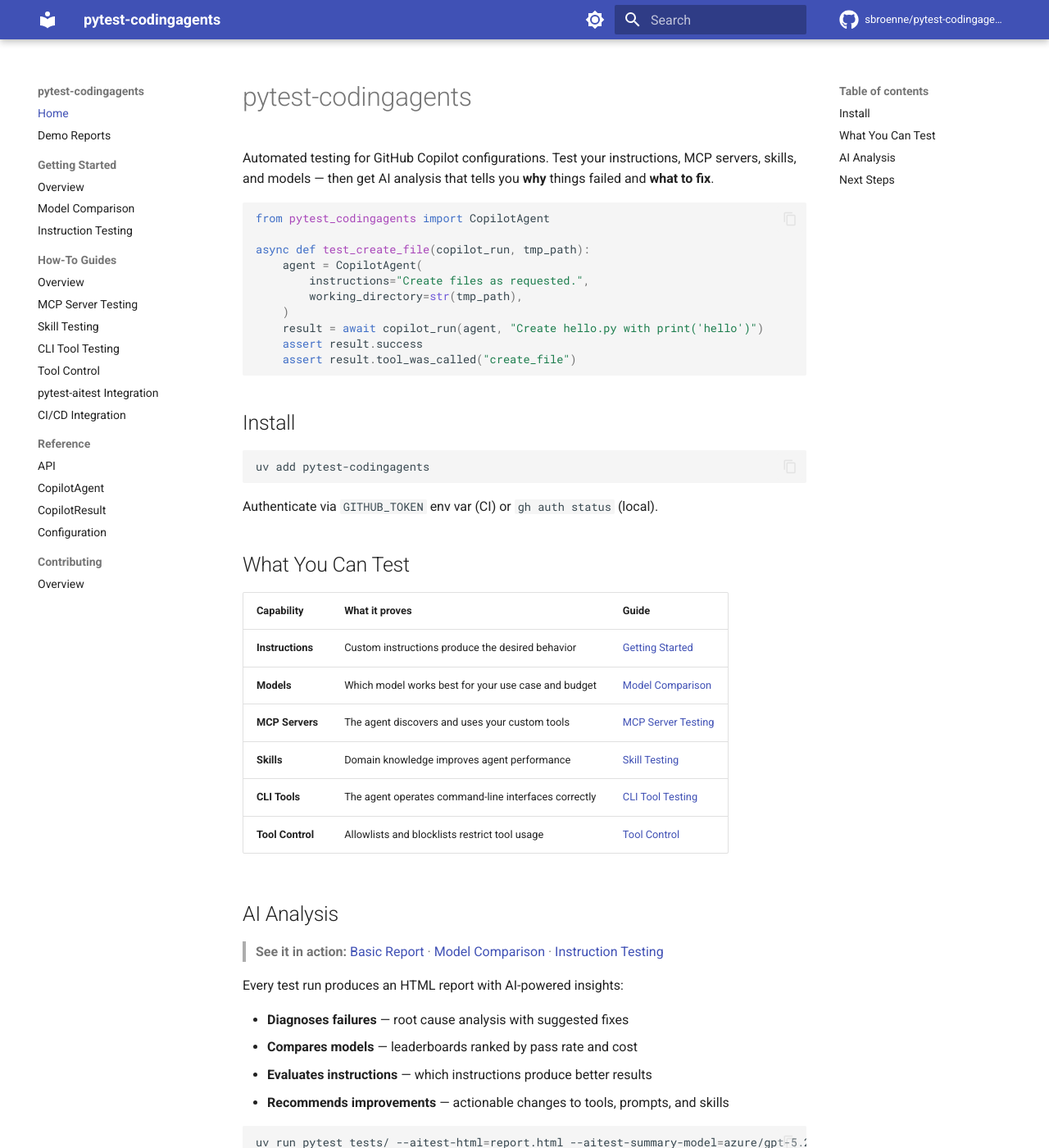
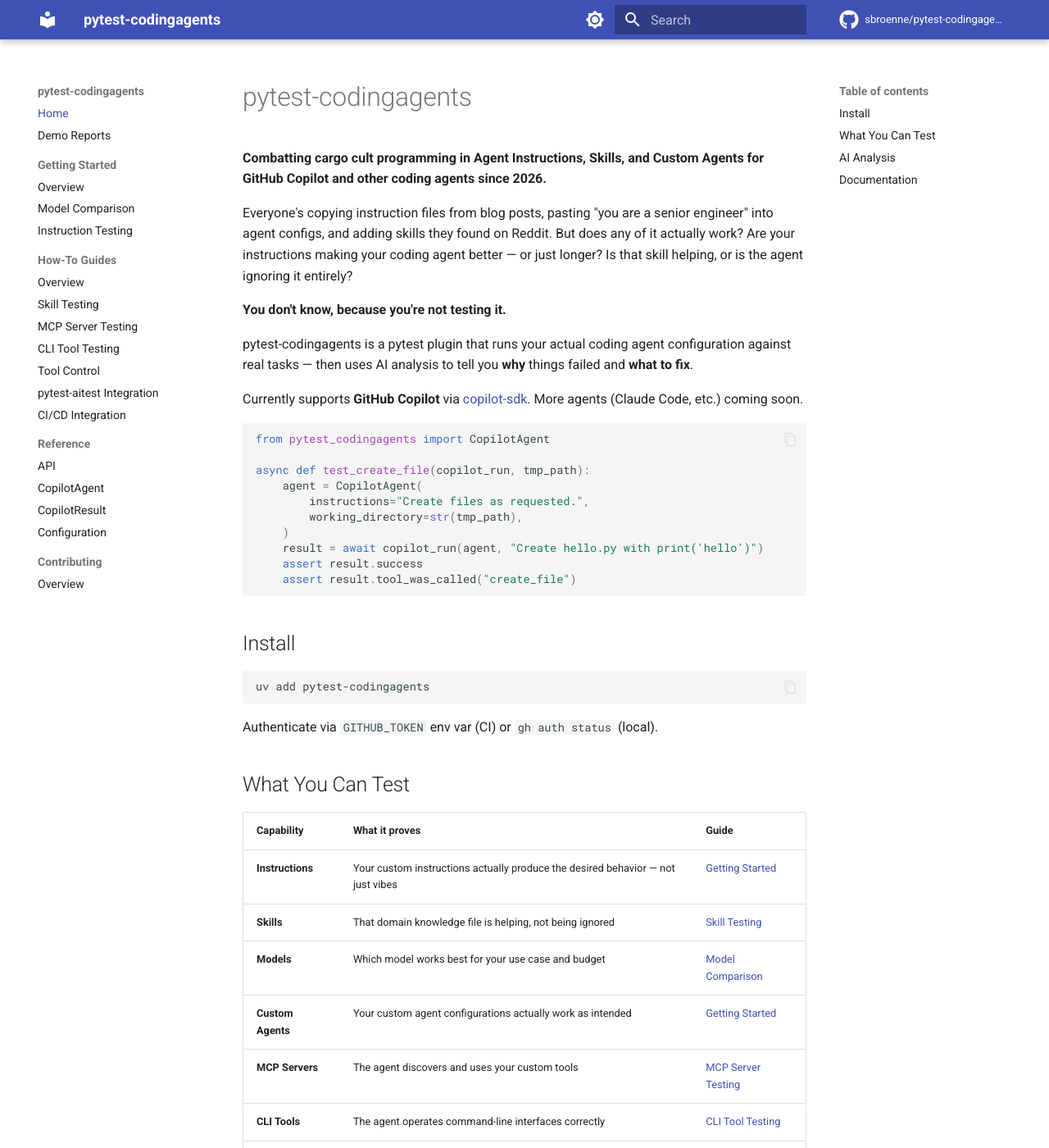
Before and after one commit to sbroenne/pytest-codingagents, an MkDocs documentation site: the page built from docs/index.md, in a window 1280 px wide and 1400 px high. Shown: the whole window at 82% size. Built offline with MkDocs 1.6.1 and Material for MkDocs 9.7.7, drawn with Linux system fonts in a browser that asks for light colours; comment, search, counter and statistics services are not loaded; some of the changed text lies outside the part shown.

Commit message:
docs: align index.md with README, fix terminology and nav order (#3)
- Align docs/index.md with README cargo cult framing and intro
- Add Custom Agents row to capability table
- Reorder table: Instructions/Skills/Models/Custom Agents/MCP/CLI/Tool Control
- Fix 'prompts' -> 'instructions' in AI Analysis bullet (README + docs)
- Update mkdocs.yml site_description
- Reorder How-To nav: Skills before MCP (mkdocs.yml + index)

Co-authored-by: Stefan Broenner <stefan.broenner@microsoft.comm>

````diff
--- a/docs/index.md
+++ b/docs/index.md
@@ -1,6 +1,14 @@
 # pytest-codingagents
 
-Automated testing for GitHub Copilot configurations. Test your instructions, MCP servers, skills, and models — then get AI analysis that tells you **why** things failed and **what to fix**.
+**Combatting cargo cult programming in Agent Instructions, Skills, and Custom Agents for GitHub Copilot and other coding agents since 2026.**
+
+Everyone's copying instruction files from blog posts, pasting "you are a senior engineer" into agent configs, and adding skills they found on Reddit. But does any of it actually work? Are your instructions making your coding agent better — or just longer? Is that skill helping, or is the agent ignoring it entirely?
+
+**You don't know, because you're not testing it.**
+
+pytest-codingagents is a pytest plugin that runs your actual coding agent configuration against real tasks — then uses AI analysis to tell you **why** things failed and **what to fix**.
+
+Currently supports **GitHub Copilot** via [copilot-sdk](https://www.npmjs.com/package/github-copilot-sdk). More agents (Claude Code, etc.) coming soon.
 
 ```python
 from pytest_codingagents import CopilotAgent
@@ -27,10 +35,11 @@
 
 | Capability | What it proves | Guide |
 |---|---|---|
-| **Instructions** | Custom instructions produce the desired behavior | [Getting Started](getting-started/index.md) |
+| **Instructions** | Your custom instructions actually produce the desired behavior — not just vibes | [Getting Started](getting-started/index.md) |
+| **Skills** | That domain knowledge file is helping, not being ignored | [Skill Testing](how-to/skills.md) |
 | **Models** | Which model works best for your use case and budget | [Model Comparison](getting-started/model-comparison.md) |
+| **Custom Agents** | Your custom agent configurations actually work as intended | [Getting Started](getting-started/index.md) |
 | **MCP Servers** | The agent discovers and uses your custom tools | [MCP Server Testing](how-to/mcp-servers.md) |
-| **Skills** | Domain knowledge improves agent performance | [Skill Testing](how-to/skills.md) |
 | **CLI Tools** | The agent operates command-line interfaces correctly | [CLI Tool Testing](how-to/cli-tools.md) |
 | **Tool Control** | Allowlists and blocklists restrict tool usage | [Tool Control](how-to/tool-control.md) |
 
@@ -43,15 +52,17 @@
 - **Diagnoses failures** — root cause analysis with suggested fixes
 - **Compares models** — leaderboards ranked by pass rate and cost
 - **Evaluates instructions** — which instructions produce better results
-- **Recommends improvements** — actionable changes to tools, prompts, and skills
+- **Recommends improvements** — actionable changes to tools, instructions, and skills
 
 ```bash
 uv run pytest tests/ --aitest-html=report.html --aitest-summary-model=azure/gpt-5.2-chat
 ```
 
-## Next Steps
+## Documentation
+
+Full docs at **[sbroenne.github.io/pytest-codingagents](https://sbroenne.github.io/pytest-codingagents/)** — API reference, how-to guides, and demo reports.
 
 - [Getting Started](getting-started/index.md) — Install and write your first test
-- [How-To Guides](how-to/index.md) — MCP servers, skills, CLI tools, and more
+- [How-To Guides](how-to/index.md) — Skills, MCP servers, CLI tools, and more
 - [Demo Reports](demo/index.md) — See real HTML reports with AI analysis
 - [API Reference](reference/api.md) — Full API documentation
--- a/mkdocs.yml
+++ b/mkdocs.yml
@@ -1,5 +1,5 @@
 site_name: pytest-codingagents
-site_description: "A pytest plugin for testing coding agents via their native SDKs. The agent is the test harness, not the thing being tested."
+site_description: "A pytest plugin for testing coding agent configurations — instructions, skills, custom agents, and models — against real tasks."
 site_url: https://sbroenne.github.io/pytest-codingagents
 site_author: sbroenne
 repo_url: https://github.com/sbroenne/pytest-codingagents
@@ -76,8 +76,8 @@
     - Instruction Testing: getting-started/instruction-testing.md
   - How-To Guides:
     - Overview: how-to/index.md
+    - Skill Testing: how-to/skills.md
     - MCP Server Testing: how-to/mcp-servers.md
-    - Skill Testing: how-to/skills.md
     - CLI Tool Testing: how-to/cli-tools.md
     - Tool Control: how-to/tool-control.md
     - pytest-aitest Integration: how-to/aitest-integration.md
````
Also changed, not shown: README.md (+1 -1 lines), docs/how-to/index.md (+1 -1 lines).
